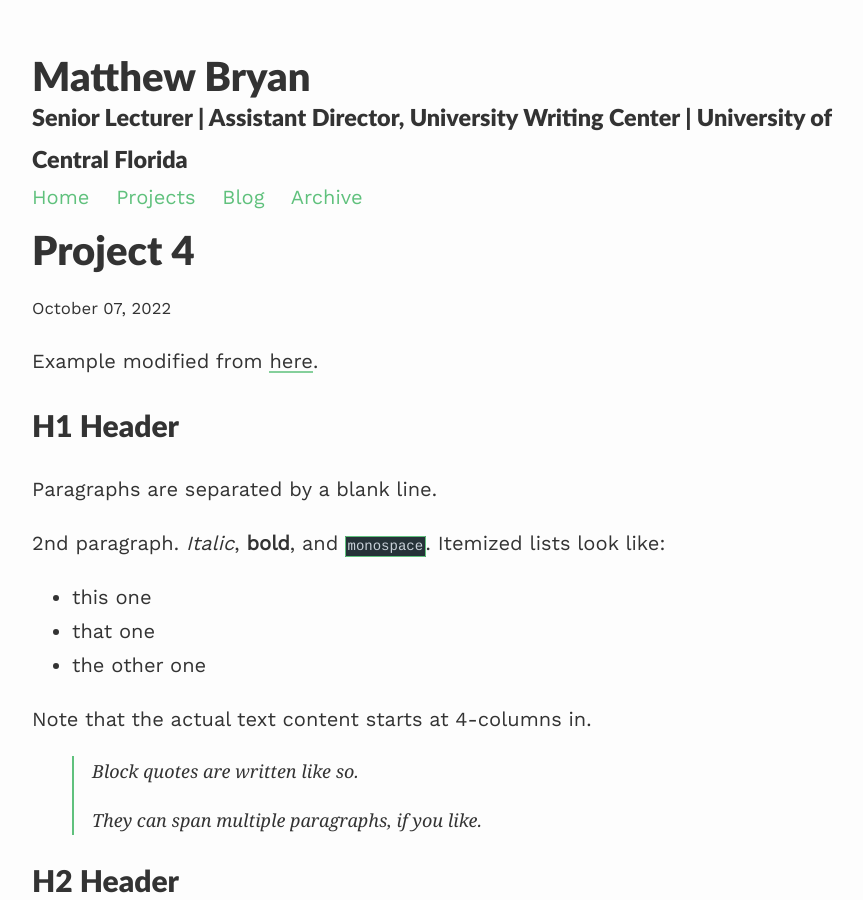
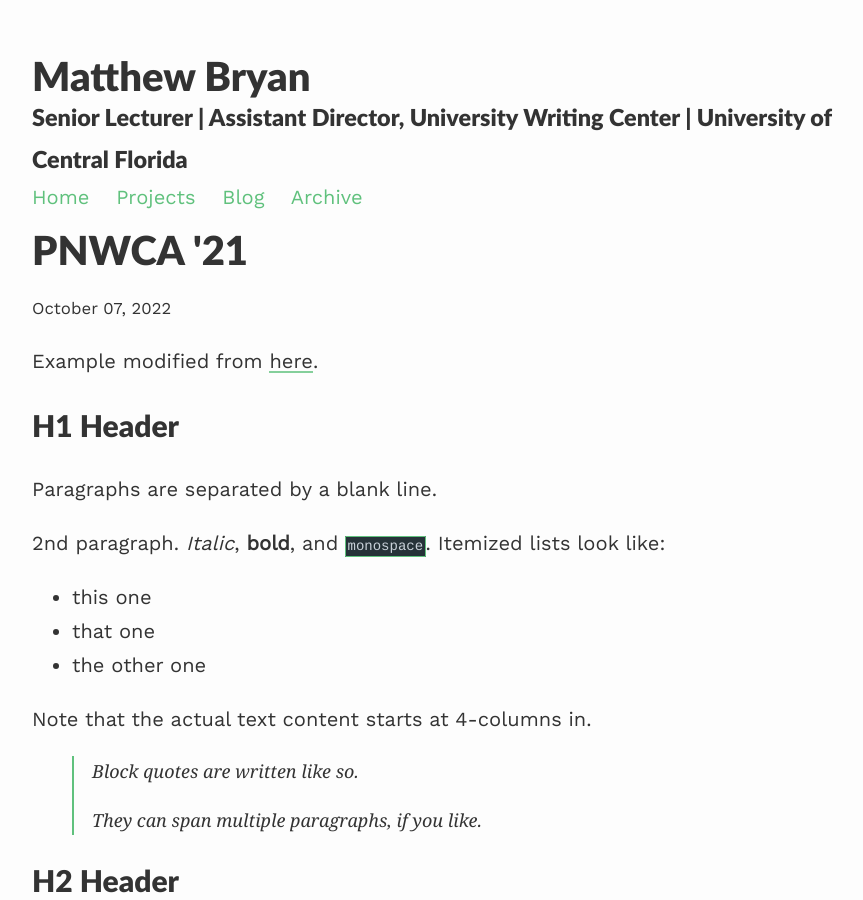
Before and after one commit to matthew-bryan/ENG6800Website, a Jekyll site: the page built from _projects/project4.md, in a window 1280 px wide and 900 px high. Shown: the whole window, without its empty margins (208-1071 px from the left). Built offline with Jekyll 4.4.1, drawn with Linux system fonts in a browser that asks for light colours; nearby versions of some CDN libraries; formulas are drawn with MathJax 3.

```diff
--- a/_projects/project4.md
+++ b/_projects/project4.md
@@ -1,6 +1,6 @@
 ---
 layout: post
-title: Project 4
+title: PNWCA '21
 description: another project
 ---
 
```
